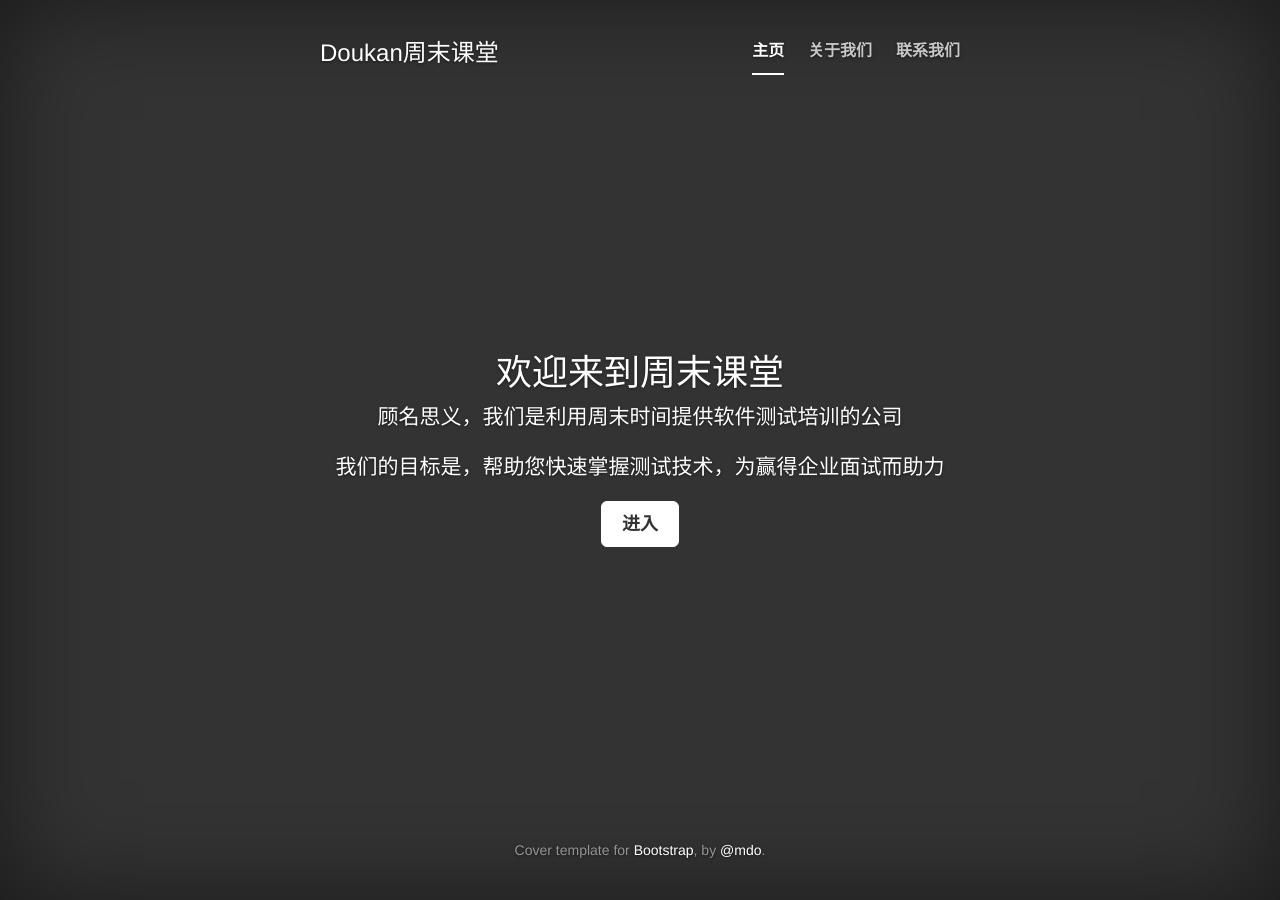
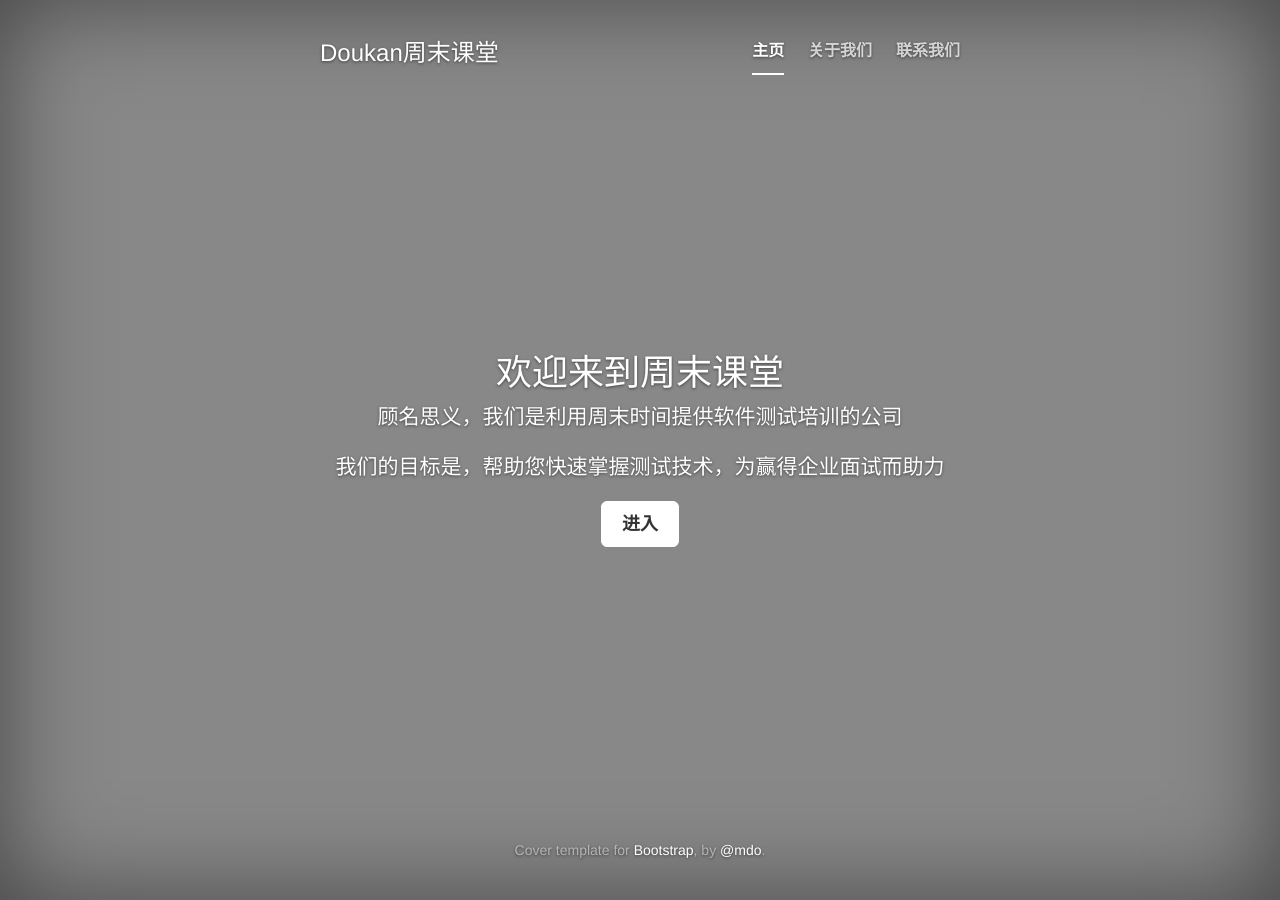
Before and after one commit to guming/myblog, a Jekyll site: the page index.html, which Jekyll copies as it is, in a window 1280 px wide. Built offline with Jekyll 4.4.1, drawn with Linux system fonts in a browser that asks for light colours; nearby versions of some CDN libraries.

Commit message:
change index

```diff
--- a/assets/css/cover.css
+++ b/assets/css/cover.css
@@ -27,7 +27,7 @@ a:hover {
 html,
 body {
   height: 100%;
-  background-color: #333;
+  background-color: #888;
 }
 body {
   color: #fff;
```
